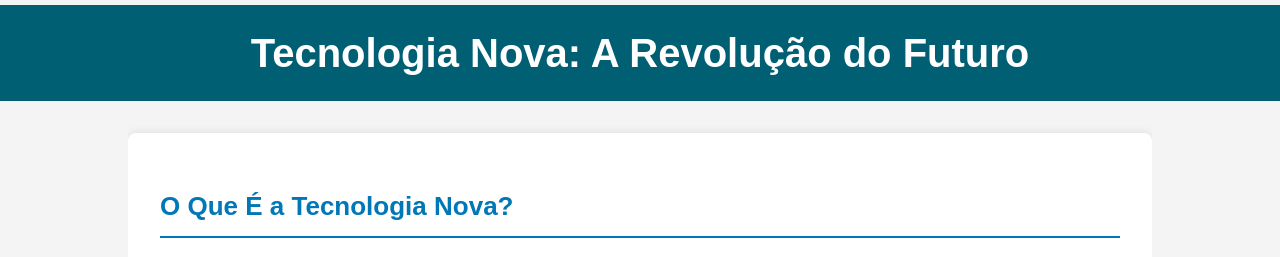
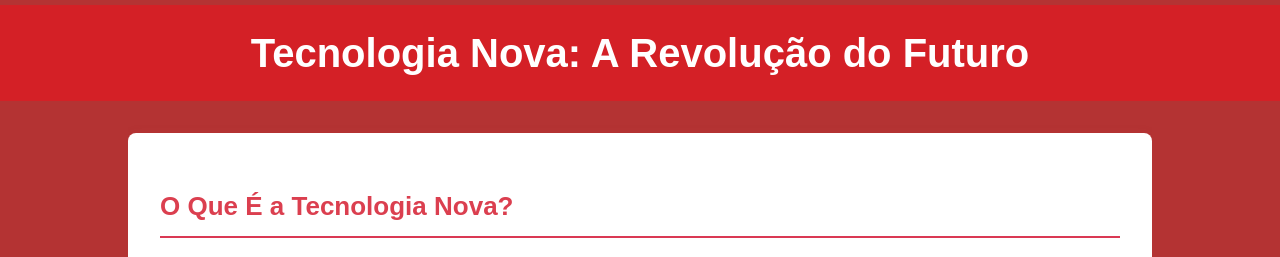
Before and after one commit to gabriely0912/tecnologia-nova-, a plain HTML site: page index.html in a window 1280 px wide. Shown: the part 558-815 px from the top of the page. Drawn offline with Linux system fonts and the light colour scheme.

Commit message:
adicionando cores

```diff
--- a/index.html
+++ b/index.html
@@ -27,12 +27,12 @@
             line-height: 1.6;
             margin: 0;
             padding: 0;
-            background-color: #f4f4f4;
+            background-color: #b43333;
             color: #333;
         }
 
         header {
-            background: #005f73;
+            background: #d42026;
             color: #fff;
             padding: 1rem 0;
             text-align: center;
@@ -55,12 +55,12 @@
             padding: 2rem;
             margin-bottom: 1.5rem;
             border-radius: 8px;
-            box-shadow: 0 0 10px rgba(0, 0, 0, 0.1);
+            box-shadow: 0 0 10px rgba(179, 57, 57, 0.1);
         }
 
         h2 {
-            color: #0077b6;
-            border-bottom: 2px solid #0077b6;
+            color: #db3f4f;
+            border-bottom: 2px solid #da3954;
             padding-bottom: 0.5rem;
         }
 
```
